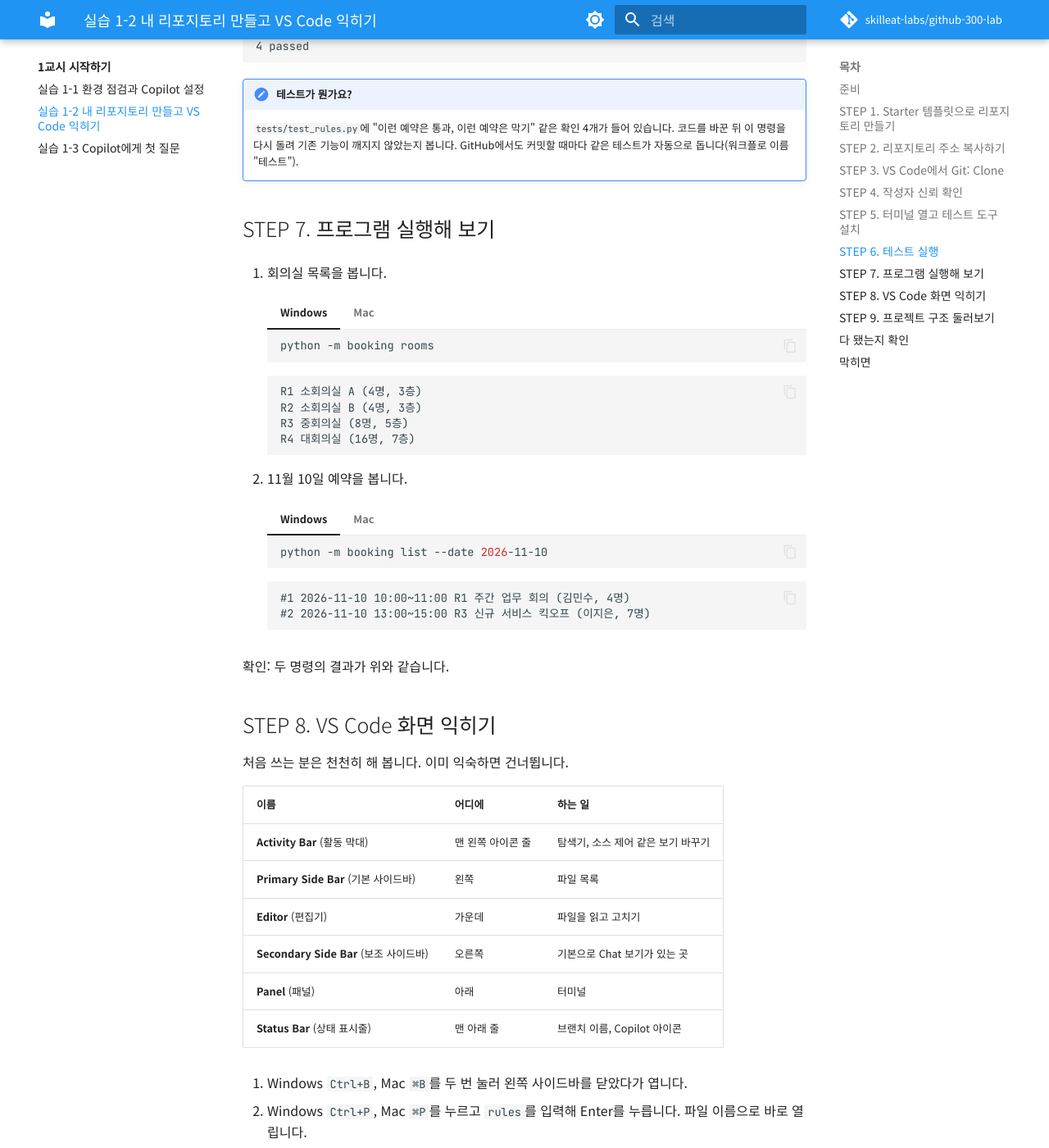
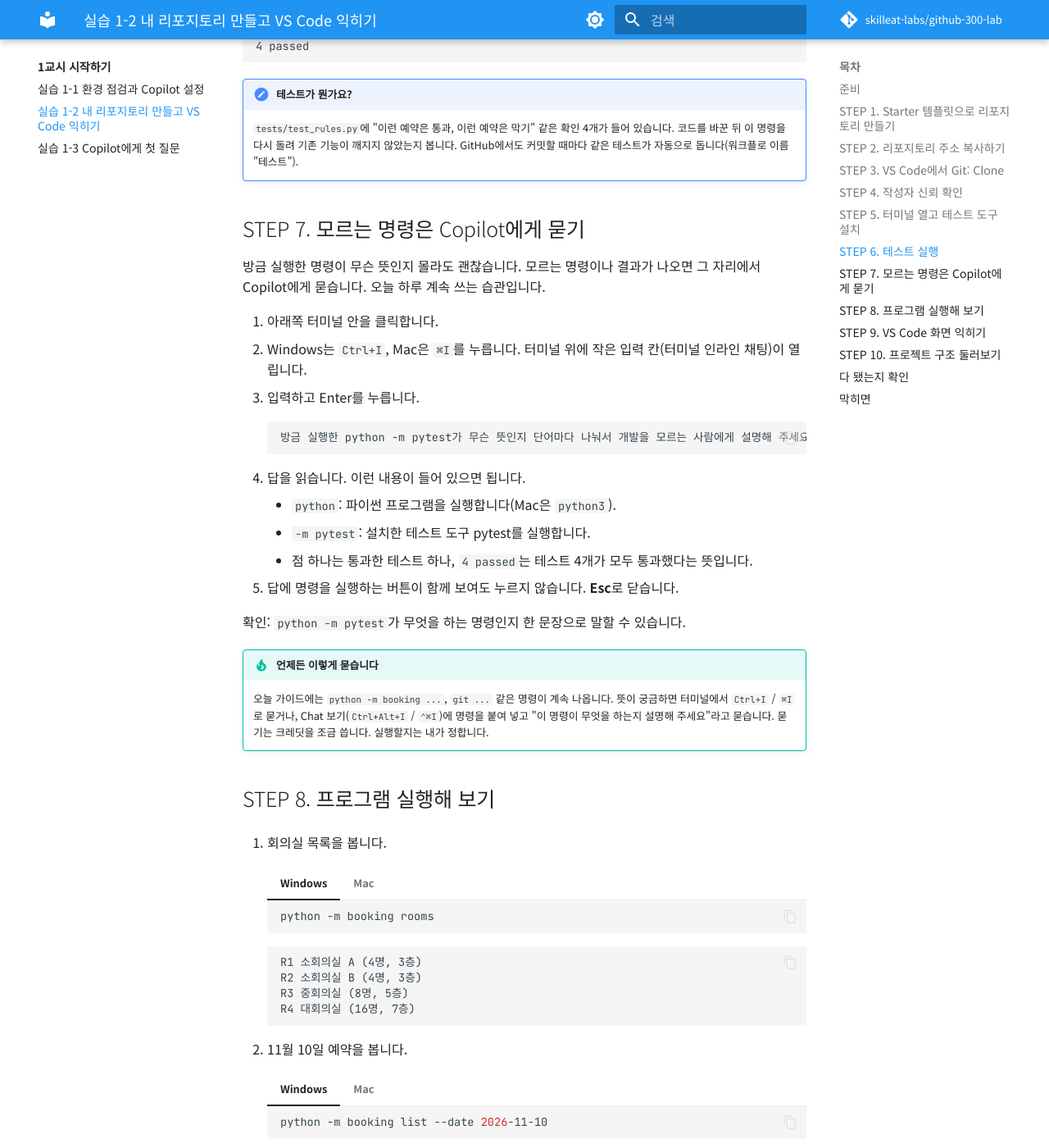
Before and after one commit to skilleat-labs/github-300-lab, an MkDocs documentation site: the page built from docs/class1/lab-2.md, in a window 1280 px wide and 1400 px high, scrolled down 3091 px. Shown: the whole window at 82% size. Built offline with MkDocs 1.6.1 and Material for MkDocs 9.7.7, drawn with Linux system fonts in a browser that asks for light colours; comment, search, counter and statistics services are not loaded; some of the changed text lies outside the part shown.

Commit message:
1-2에 모르는 명령은 Copilot에게 묻기 추가
Co-Authored-By: Claude Opus 5.5 <noreply@anthropic.com>

````diff
--- a/docs/appendix/instructor.md
+++ b/docs/appendix/instructor.md
@@ -45,7 +45,7 @@
 
 | 설문에서 나온 요구 | 어디서 |
 |---|---|
-| Copilot과 VS Code 기본 사용법 | 1교시 VS Code 화면, 1-2 STEP 8, [한 장 정리](vscode-copilot.md), 2교시 |
+| Copilot과 VS Code 기본 사용법 | 1교시 VS Code 화면, 1-2 STEP 9, STEP 7(모르는 명령 묻기), [한 장 정리](vscode-copilot.md), 2교시 |
 | 업무용 프로그램, 기능 개발 | 4교시, 5-2 |
 | 아이디어 검토, 업무 자동화 도구 | 3-3 `/idea`, 7-2 |
 | 테스트 코드, 품질 검증 | 4-2 `/tests`, 5-3, 7-2 |
--- a/docs/appendix/vscode-copilot.md
+++ b/docs/appendix/vscode-copilot.md
@@ -38,7 +38,7 @@
 | 편집기 | `⌘I` / `Ctrl+I` | 선택한 부분만 묻거나 고치기 |
 | 편집기 | 오른쪽 클릭 → **Explain** | 선택한 코드 설명 |
 | 편집기 | 오른쪽 클릭 → **Generate Code** → **Generate Docs**, **Generate Tests** | 설명 주석, 테스트 만들기 |
-| 터미널 | `⌘I` / `Ctrl+I` | 터미널에서 묻기 |
+| 터미널 | `⌘I` / `Ctrl+I` | 터미널에서 묻기. 모르는 명령의 뜻 묻기 (1-2) |
 | 터미널 | 실패한 명령 옆 반짝이 아이콘 | 오류 설명과 고치는 방법 |
 | 소스 제어 | 메시지 칸의 반짝이 아이콘 (**Generate Commit Message**) | 커밋 메시지 초안 |
 | Chat 보기 | `⌃⌘I` / `Ctrl+Alt+I` | Ask(묻기), Agent(고치기). 계획은 `/plan` |
--- a/docs/class1/lab-2.md
+++ b/docs/class1/lab-2.md
@@ -118,7 +118,30 @@
 !!! note "테스트가 뭔가요?"
     `tests/test_rules.py`에 "이런 예약은 통과, 이런 예약은 막기" 같은 확인 4개가 들어 있습니다. 코드를 바꾼 뒤 이 명령을 다시 돌려 기존 기능이 깨지지 않았는지 봅니다. GitHub에서도 커밋할 때마다 같은 테스트가 자동으로 돕니다(워크플로 이름 "테스트").
 
-## STEP 7. 프로그램 실행해 보기
+## STEP 7. 모르는 명령은 Copilot에게 묻기
+
+방금 실행한 명령이 무슨 뜻인지 몰라도 괜찮습니다. 모르는 명령이나 결과가 나오면 그 자리에서 Copilot에게 묻습니다. 오늘 하루 계속 쓰는 습관입니다.
+
+1. 아래쪽 터미널 안을 클릭합니다.
+2. Windows는 `Ctrl+I`, Mac은 `⌘I`를 누릅니다. 터미널 위에 작은 입력 칸(터미널 인라인 채팅)이 열립니다.
+3. 입력하고 Enter를 누릅니다.
+
+    ```text
+    방금 실행한 python -m pytest가 무슨 뜻인지 단어마다 나눠서 개발을 모르는 사람에게 설명해 주세요. 결과로 나온 점 4개(....)와 4 passed는 무엇을 뜻하나요?
+    ```
+
+4. 답을 읽습니다. 이런 내용이 들어 있으면 됩니다.
+    - `python`: 파이썬 프로그램을 실행합니다(Mac은 `python3`).
+    - `-m pytest`: 설치한 테스트 도구 pytest를 실행합니다.
+    - 점 하나는 통과한 테스트 하나, `4 passed`는 테스트 4개가 모두 통과했다는 뜻입니다.
+5. 답에 명령을 실행하는 버튼이 함께 보여도 누르지 않습니다. **Esc**로 닫습니다.
+
+확인: `python -m pytest`가 무엇을 하는 명령인지 한 문장으로 말할 수 있습니다.
+
+!!! tip "언제든 이렇게 묻습니다"
+    오늘 가이드에는 `python -m booking ...`, `git ...` 같은 명령이 계속 나옵니다. 뜻이 궁금하면 터미널에서 `Ctrl+I` / `⌘I`로 묻거나, Chat 보기(`Ctrl+Alt+I` / `⌃⌘I`)에 명령을 붙여 넣고 "이 명령이 무엇을 하는지 설명해 주세요"라고 묻습니다. 묻기는 크레딧을 조금 씁니다. 실행할지는 내가 정합니다.
+
+## STEP 8. 프로그램 실행해 보기
 
 1. 회의실 목록을 봅니다.
 
@@ -183,7 +206,7 @@
 
 확인: 파일 열기, 터미널, Chat 보기를 단축키로 열 수 있습니다. 전체 목록은 [VS Code와 Copilot 한 장 정리](../appendix/vscode-copilot.md)에 있습니다.
 
-## STEP 9. 프로젝트 구조 둘러보기
+## STEP 10. 프로젝트 구조 둘러보기
 
 왼쪽 활동 막대의 **Explorer**(탐색기, 종이 두 장 모양) 아이콘을 누르고, 폴더를 하나씩 펼쳐 봅니다.
 
@@ -206,6 +229,7 @@
 - [ ] github.com에 `내아이디/room-practice`(Public)가 있습니다.
 - [ ] VS Code에서 `room-practice` 폴더가 열려 있고 신뢰했습니다.
 - [ ] `python -m pytest`가 **4 passed**입니다.
+- [ ] 터미널 인라인 채팅으로 `python -m pytest`의 뜻을 물어봤습니다.
 - [ ] `python -m booking rooms`와 `python -m booking list --date 2026-11-10`이 위 결과와 같습니다.
 - [ ] 왼쪽 사이드바, 파일 열기(`Ctrl+P` / `⌘P`), 명령 팔레트, Chat 보기를 열어 봤습니다.
 - [ ] `docs/`, `booking/`, `data/`, `tests/`가 각각 무엇인지 말할 수 있습니다.
````
Also changed, not shown: other parts of docs/appendix/instructor.md (+1 -1 lines), other parts of docs/class1/lab-2.md (+2 -2 lines), GUIDE_RULES.md (+1 -1 lines), docs/class1/lab-3.md (+1 -1 lines).
